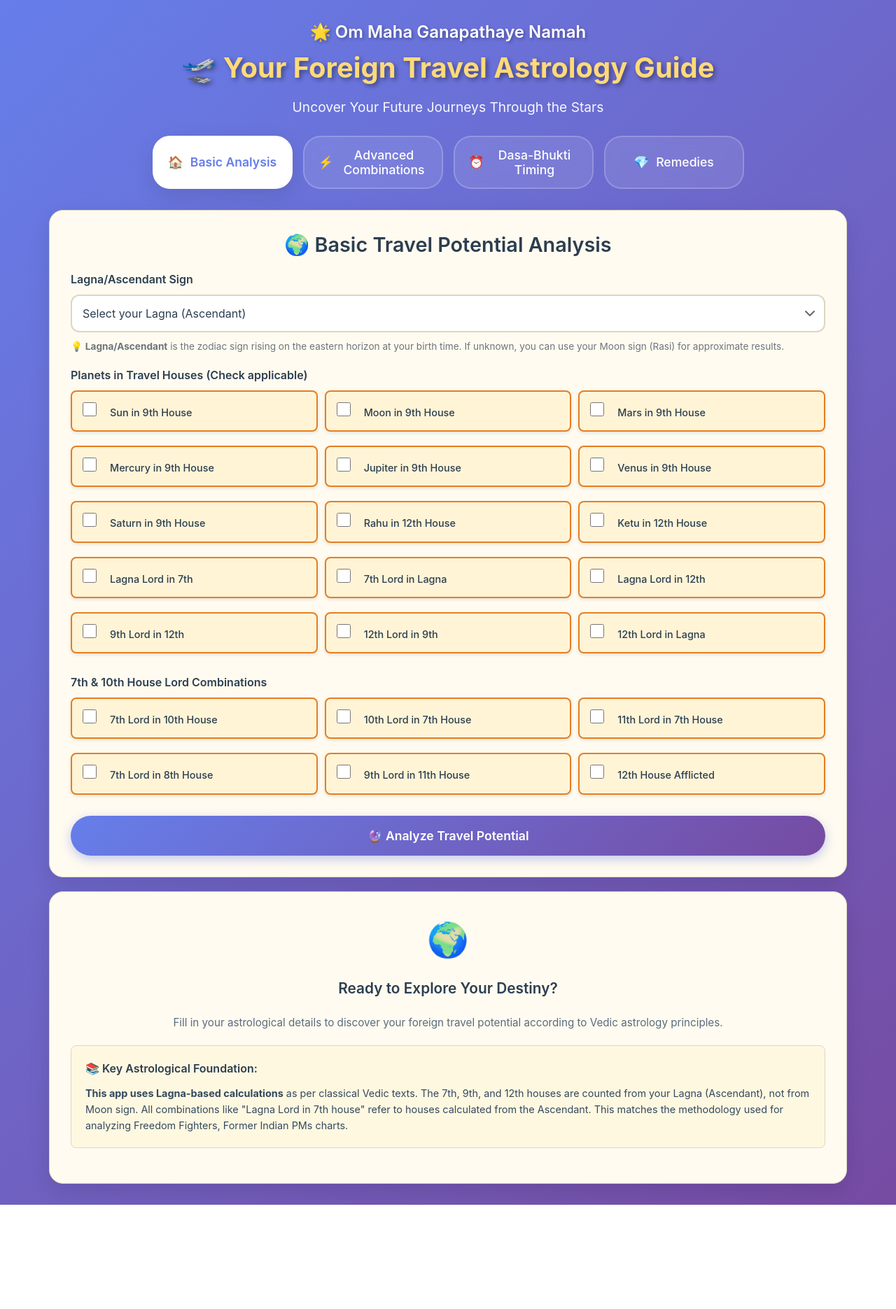
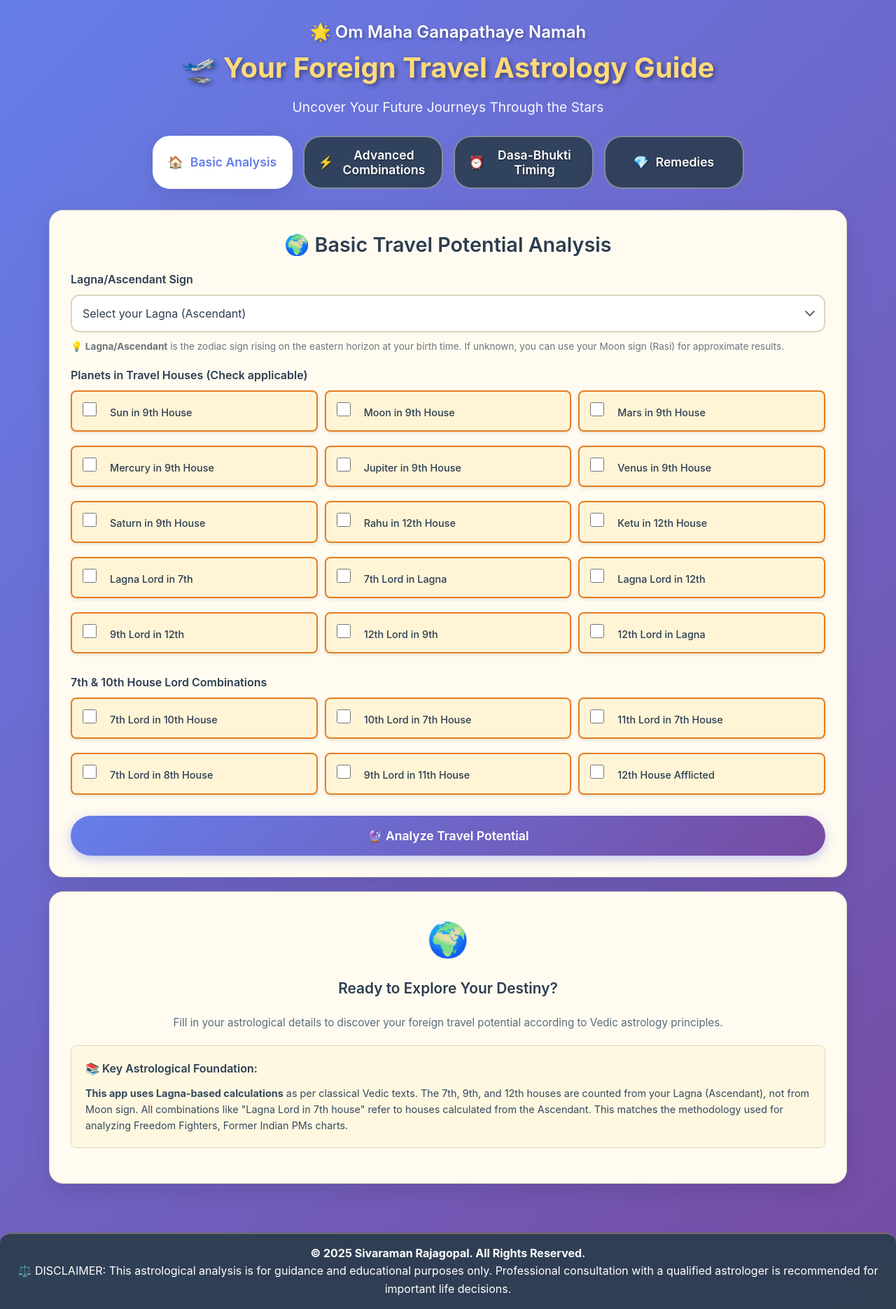
Before and after one commit to sivaramanrajagopal/travel-astrology, a website: page index.html in a window 1280 px wide. Shown: the whole page at 70% size. Before the commit the page ends 1722 px from the top, so only its background shows below. Drawn offline with Linux system fonts and the light colour scheme.

Commit message:
iphone styling changes and disclaimer message

```diff
--- a/index.html
+++ b/index.html
@@ -984,5 +984,15 @@
         </div>
 
         <script src="script.js"></script>
+        <footer class="app-footer-disclaimer">
+            <div class="footer-content">
+                <p><strong>© 2025 Sivaraman Rajagopal. All Rights Reserved.</strong></p>
+                <p class="disclaimer-text">
+                    <span class="consultation-note">⚖️ DISCLAIMER:</span>
+                    This astrological analysis is for guidance and educational purposes only.
+                    <span class="consultation-highlight">Professional consultation with a qualified astrologer is recommended for important life decisions.</span>
+                </p>
+            </div>
+        </footer>
     </body>
 </html>
--- a/style.css
+++ b/style.css
@@ -180,7 +180,7 @@ body {
 }
 
 .header .main-title {
-    font-size: 0.9rem;
+    font-size: 1.4rem;
     /* FIXED: Changed from 0.65rem to 1.8rem - now properly visible */
     margin-bottom: var(--spacing-sm);
     text-shadow: 2px 2px 4px rgba(0, 0, 0, 0.3);
@@ -189,7 +189,7 @@ body {
 }
 
 .header .sub-title {
-    font-size: 1.20rem;
+    font-size: 1.6rem;
     font-weight: bold;
     margin-bottom: var(--spacing-md);
     text-shadow: 3px 3px 6px rgba(0, 0, 0, 0.4);
@@ -214,34 +214,57 @@ body {
 }
 
 .tab-button {
-    background: var(--hover-overlay-dark);
-    color: var(--text-on-dark);
-    border: 2px solid rgba(255, 255, 255, 0.2);
+    background: rgba(44, 62, 80, 0.9);
+    /* ✅ Dark semi-transparent */
+    color: #ffffff;
+    /* ✅ Pure white text */
+    border: 2px solid rgba(255, 255, 255, 0.4);
+    /* ✅ More visible border */
     padding: var(--spacing-md) var(--spacing-lg);
     border-radius: var(--radius-xl);
     cursor: pointer;
     transition: all var(--transition-normal);
-    font-weight: 500;
+    font-weight: 600;
+    /* ✅ Bolder text */
     backdrop-filter: blur(10px);
     display: flex;
     align-items: center;
     justify-content: center;
     gap: var(--spacing-sm);
     min-height: 50px;
-    font-size: 0.95rem;
+    font-size: 1rem;
+    /* ✅ Slightly larger */
     text-align: center;
     user-select: none;
     font-family: inherit;
+    text-shadow: 1px 1px 2px rgba(0, 0, 0, 0.5);
+    /* ✅ Text shadow for clarity */
 }
 
 .tab-button:hover {
-    background: var(--active-overlay-dark);
+    background: rgba(44, 62, 80, 0.95);
+    /* ✅ Darker on hover */
     transform: translateY(-1px);
-    border-color: rgba(255, 255, 255, 0.4);
+    border-color: rgba(255, 255, 255, 0.6);
 }
 
-.tab-button:active {
-    transform: translateY(0);
+.tab-button.active {
+    background: #ffffff;
+    /* ✅ Pure white when active */
+    color: #2c3e50;
+    /* ✅ Dark text on white */
+    box-shadow: var(--shadow-card);
+    font-weight: 700;
+    /* ✅ Extra bold when active */
+    border-color: #ffffff;
+    text-shadow: none;
+    /* ✅ Remove shadow on white bg */
+}
+
+.tab-button.active:hover {
+    background: #f8f9fa;
+    /* ✅ Light gray hover */
+    color: #2c3e50;
 }
 
 .tab-button.active {
@@ -1121,3 +1144,14 @@ select:hover,
         color: black;
     }
 }
+
+.app-footer-disclaimer {
+    background: rgba(44, 62, 80, 0.95);
+    backdrop-filter: blur(10px);
+    color: #ffffff;
+    padding: 15px 20px;
+    text-align: center;
+    border-top: 2px solid rgba(255, 218, 121, 0.3);
+    margin-top: 40px;
+    border-radius: 15px 15px 0 0;
+}
```
